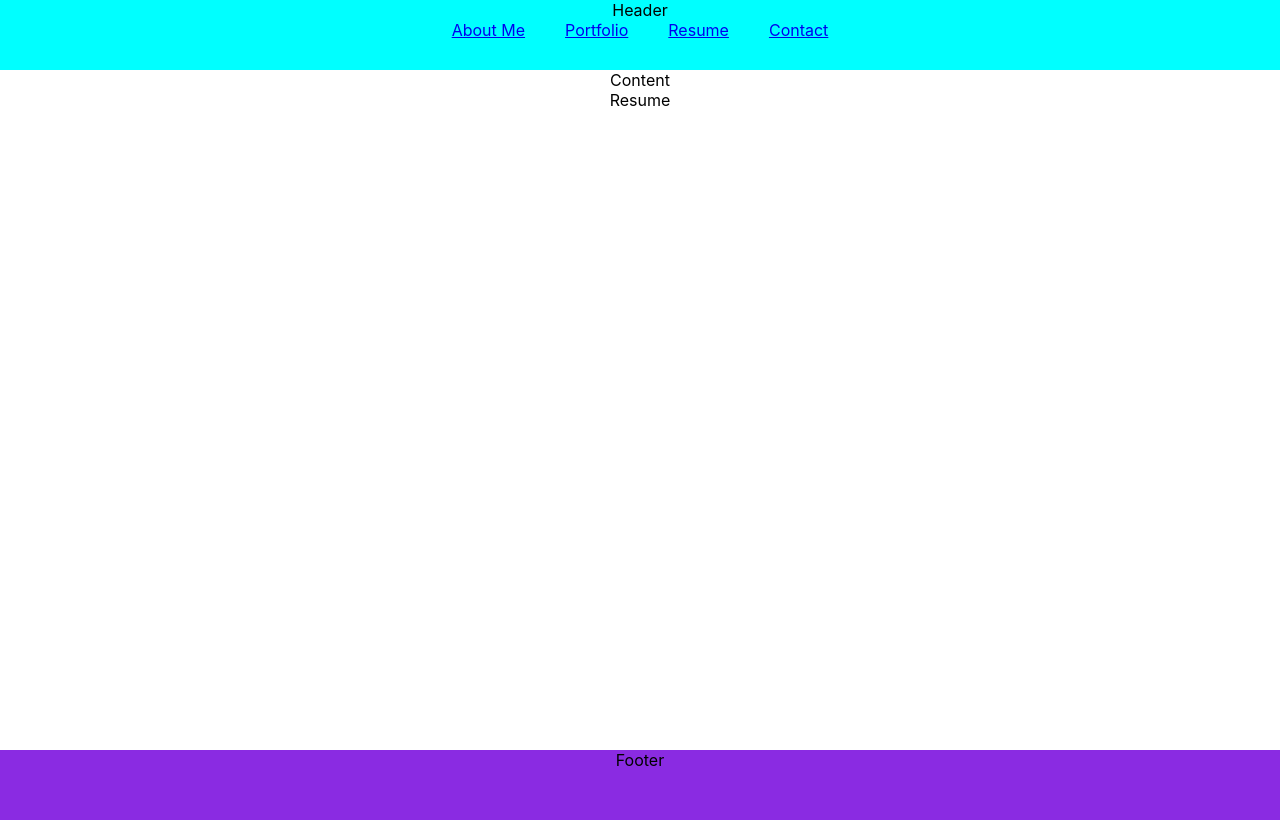
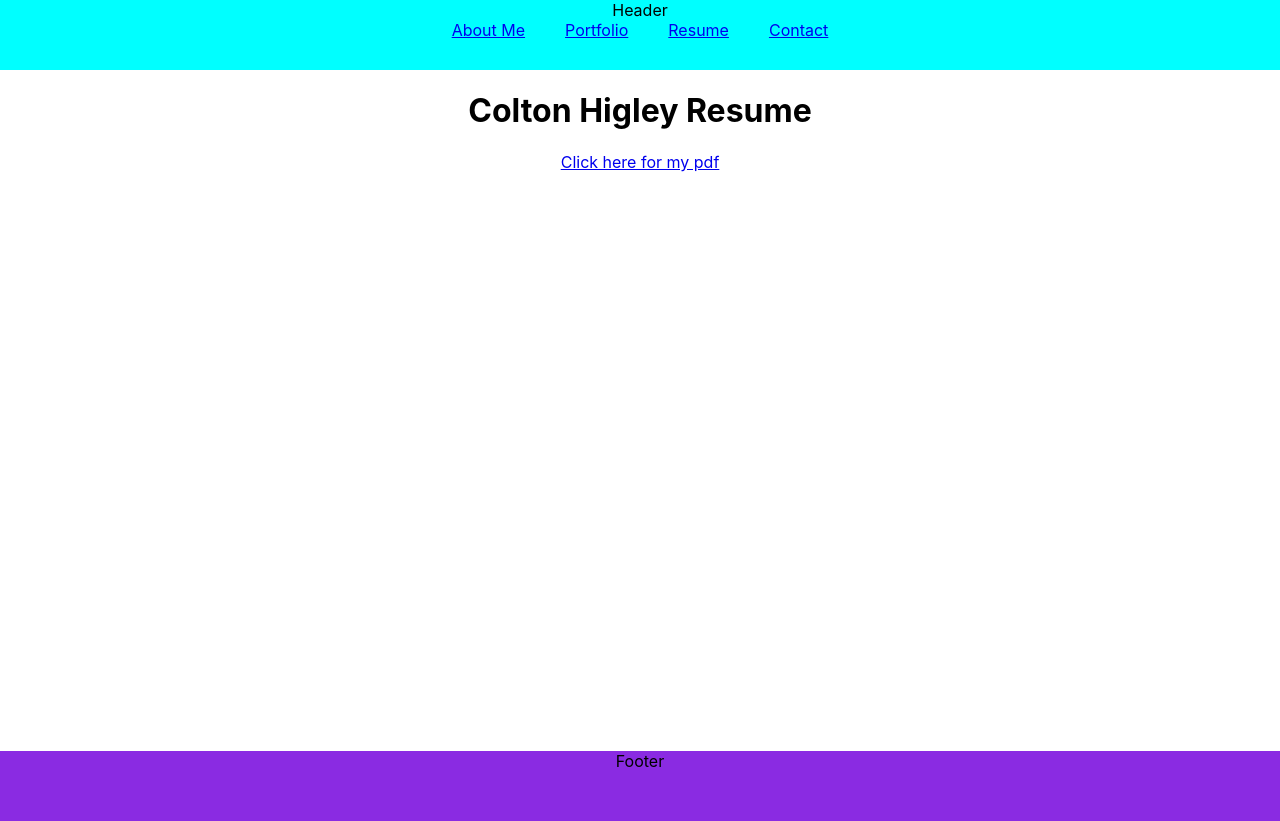
Before and after one commit to chigley22/UofU-Module20-Assignment, a React (Create React App) app: page /resume in a window 1280 px wide. Built offline with nearby package versions, Linux system fonts and the light colour scheme.

Commit message:
Resume pdf added in

```diff
--- a/src/components/Content.js
+++ b/src/components/Content.js
@@ -9,7 +9,6 @@ import { Routes, Route } from "react-router-dom";
 function Content() {
   return (
     <div id="content">
-      Content
       <Routes>
         <Route path="/about-me" element={<AboutMe />} />
         <Route path="/portfolio" element={<Portfolio />} />
--- a/src/components/Resume.js
+++ b/src/components/Resume.js
@@ -1,8 +1,14 @@
 import React from "react";
 import "../assets/styles/Resume.css";
+import pdf from "../assets/resume.pdf";
 
 function Resume() {
-  return <div id="resume">Resume</div>;
+  return (
+    <div id="resume">
+      <h1>Colton Higley Resume</h1>
+      <a href={pdf}>Click here for my pdf</a>
+    </div>
+  );
 }
 
 export default Resume;
```
Also changed, not shown: 1 other file (tests, documents, lock files or other folders).
